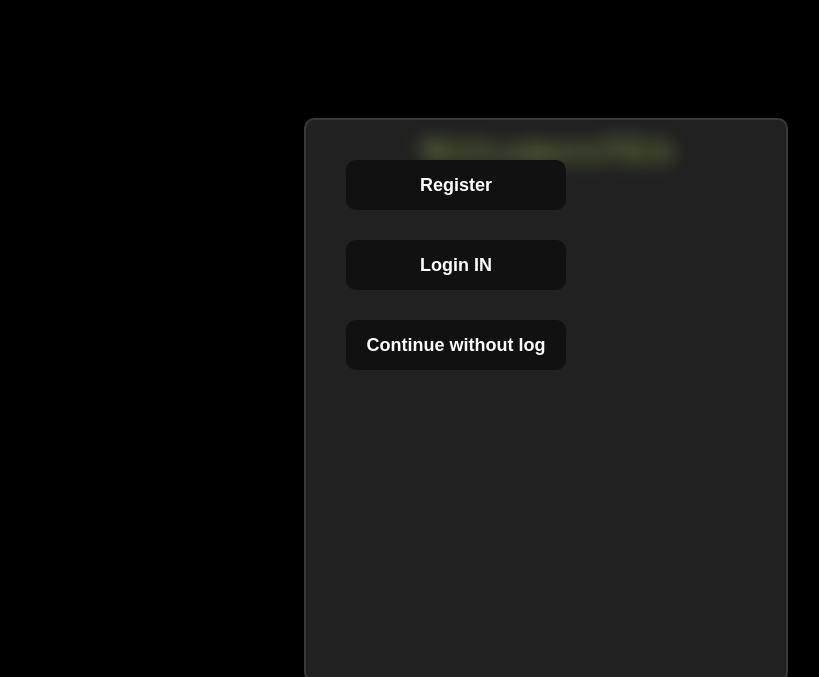
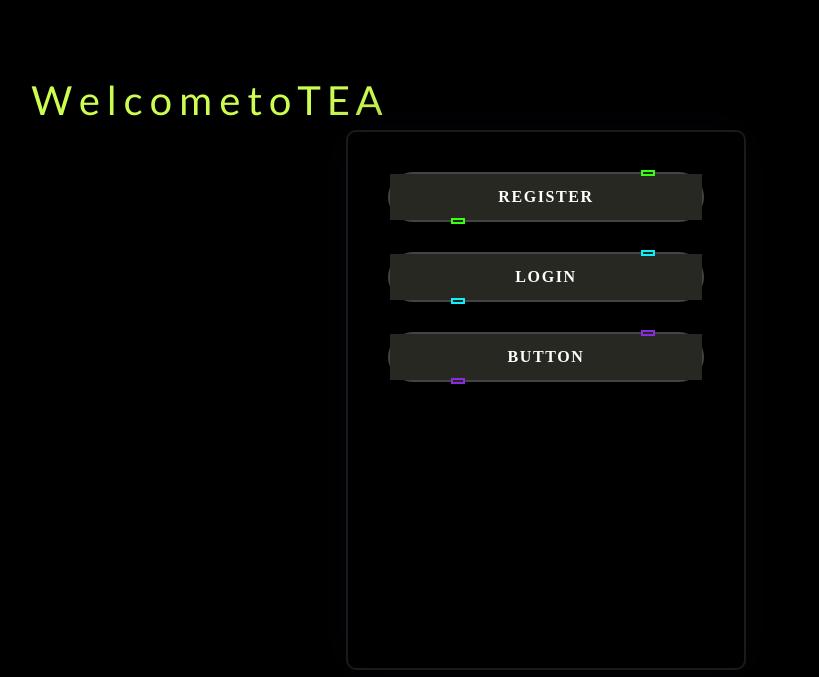
Before and after one commit to Robert-Polson/VSteam, a Django app: page / in a window 1280 px wide. Shown: the top 677 px of the page, without its empty margins (94-913 px from the left). Run offline with Django 5.2, Linux system fonts and the light colour scheme.

Commit message:
all good

```diff
--- a/mysite/my_codes/templates/login.html
+++ b/mysite/my_codes/templates/login.html
@@ -192,6 +192,9 @@
         </div>
         {% if good %}
             <p class="goodently good">{{good}}</p>
+        <script>
+            window.location.href="http://127.0.0.1:8000/home_pages/";
+        </script>
         {% endif %}
         {% if error %}
             <p class="goodently error">{{error}}</p>
--- a/mysite/my_codes/templates/open_page.html
+++ b/mysite/my_codes/templates/open_page.html
@@ -32,7 +32,7 @@
     height: 100px;
     background: url(https://1.bp.blogspot.com/-xQUc-TovqDk/XdxogmMqIRI/AAAAAAAACvI/AizpnE509UMGBcTiLJ58BC6iViPYGYQfQCLcBGAsYHQ/s1600/wave.png);
     background-size: 1000px 100px;
-
+    color: yellow;
   }
   section .air.air1{
     animation: wave 30s linear infinite;
@@ -40,6 +40,8 @@
     opacity: 1;
     animation-delay: 0s;
     bottom: 0;
+    color: yellow
+;
   }
   section .air.air2{
     animation: wave2 15s linear infinite;
@@ -89,7 +91,7 @@
 form {
     height: 540px;
     width: 400px;
-    background-color: rgba(255,255,255,0.13);
+    color: black;
     position: absolute;
     transform: translate(-50%,-50%);
     top: 50%;
@@ -97,14 +99,14 @@
     border-radius: 10px;
     backdrop-filter: blur(10px);
     border: 2px solid rgba(255,255,255,0.1);
-    box-shadow: 0 0 40px rgba(8,`7,16,0.6);
+    box-shadow: 0 0 40px rgba(8,7,16,0.6);
     padding: 10px 40px;
     display: flex;
     flex-direction: column;
 }
 
 h3 {
-      font-size: 32px;
+      font-size: px;
       font-weight: 500;
       line-height: 42px;
       text-align: center;
@@ -146,6 +148,7 @@
     font-weight: 600;
     border-radius: 100px;
     cursor: pointer;
+
 }
 
 p.error {
@@ -161,63 +164,133 @@
 }
 
 
-
-.glow-on-hover {
-    width: 220px;
-    height: 50px;
-    border: none;
-    outline: none;
-    color: #fff;
-    background: #111;
-    cursor: pointer;
-    position: relative;
-    z-index: 0;
-    border-radius: 10px;
+* {
+  margin: 0;
+  padding: 0;
+  box-sizing: border-box;
 }
 
-.glow-on-hover:before {
-    content: '';
-    background: linear-gradient(45deg, #ff0000, #ff7300, #fffb00, #48ff00, #00ffd5, #002bff, #7a00ff, #ff00c8, #ff0000);
-    position: absolute;
-    top: -2px;
-    left:-2px;
-    background-size: 400%;
-    z-index: -1;
-    filter: blur(5px);
-    width: calc(100% + 4px);
-    height: calc(100% + 4px);
-    animation: glowing 20s linear infinite;
-    opacity: 0;
-    transition: opacity .3s ease-in-out;
+body {
+  display: flex;
+  flex-direction: column;
+  gap: 1rem;
+  align-items: center;
+  justify-content: center;
+  min-height: 100vh;
+  background: #27272c;
 }
 
-.glow-on-hover:hover:before {
-   opacity: 1;
+button {
+  position: relative;
+  background: #444;
+  color: #fff;
+  text-decoration: none;
+  text-transform: uppercase;
+  border: none;
+  letter-spacing: 0.1rem;
+  font-size: 1rem;
+  padding: 1rem 3rem;
+  transition: 0.2s;
+  font-family: 'Rocher';
 }
 
-.glow-on-hover:hover {
-   color: white;
+button:hover {
+  letter-spacing: 0.2rem;
+  padding: 1.1rem 3.1rem;
+  background: var(--clr);
+  color: var(--clr);
+  /* box-shadow: 0 0 35px var(--clr); */
+  animation: box 3s infinite;
 }
 
-.glow-on-hover:hover::after {
-   background-color:#111;
+button::before {
+  content: "";
+  position: absolute;
+  inset: 2px;
+  background: #272822;
 }
 
-.glow-on-hover::after {
-   content:'';
-   position:absolute;
-   top:-2px;
-   left:-2px;
-   width :100%;
-   height :100%;
-   border-radius :10px;
-   z-index :-1;
+button span {
+  position: relative;
+  z-index: 1;
 }
+button i {
+  position: absolute;
+  inset: 0;
+  display: block;
+}
+
+button i::before {
+  content: "";
+  position: absolute;
+  width: 10px;
+  height: 2px;
+  left: 80%;
+  top: -2px;
+  border: 2px solid var(--clr);
+  background: #272822;
+  transition: 0.2s;
+}
+
+button:hover i::before {
+  width: 15px;
+  left: 20%;
+  animation: move 3s infinite;
+}
+
+button i::after {
+  content: "";
+  position: absolute;
+  width: 10px;
+  height: 2px;
+  left: 20%;
+  bottom: -2px;
+  border: 2px solid var(--clr);
+  background: #272822;
+  transition: 0.2s;
+}
+
+button:hover i::after {
+  width: 15px;
+  left: 80%;
+  animation: move 3s infinite;
+}
+
+@keyframes move {
+  0% {
+    transform: translateX(0);
+  }
+  50% {
+    transform: translateX(5px);
+  }
+  100% {
+    transform: translateX(0);
+  }
+}
+
+@keyframes box {
+  0% {
+    box-shadow: #27272c;
+  }
+  50% {
+    box-shadow: 0 0 25px var(--clr);
+  }
+  100% {
+    box-shadow: #27272c;
+  }
+}
+
+
+
+
  .main_title {
-      font-size: 30px;
+       left: 300px;
+       top: 0%;
+      font-size: 40px;
       line-height: 200px;
       letter-spacing: -0.04em;
       color: #cdfd51;
+      font-family:'Gill Sans', 'Gill Sans MT', Calibri, 'Trebuchet MS', sans-serif;
     }
     </style>
 </head>
@@ -252,29 +325,15 @@
 <form id="myForm" method="post" onsubmit="return redirectUser()">
     {% csrf_token %}
 
-    <button type="submit" id="registerButton" class="glow-on-hover">
-    <span></span>
-    <span></span>
-    <span></span>
-    <span></span>
-    Register
-</button>
+    <button style="--clr:#39FF14" id="registerButton" class="glow-on-hover"><span>REGISTER</span><i></i></button>
 
-<button type="submit" id="loginButton" class="glow-on-hover">
-    <span></span>
-    <span></span>
-    <span></span>
-    <span></span>
-    Login IN
-</button>
 
-<button type="submit" id="continueButton" class="glow-on-hover">
-    <span></span>
-    <span></span>
-    <span></span>
-    <span></span>
-    Continue without log
-</button>
+<button style="--clr:#0FF0FC" id="loginButton" class="glow-on-hover"><span>LOGIN</span><i></i></button>
+
+
+<button style="--clr:#8A2BE2" id="continueButton" class="glow-on-hover"><span>Button</span><i></i></button>
+
+
 
 </form>
     <script>
```
Also changed, not shown: mysite/db.sqlite3.
